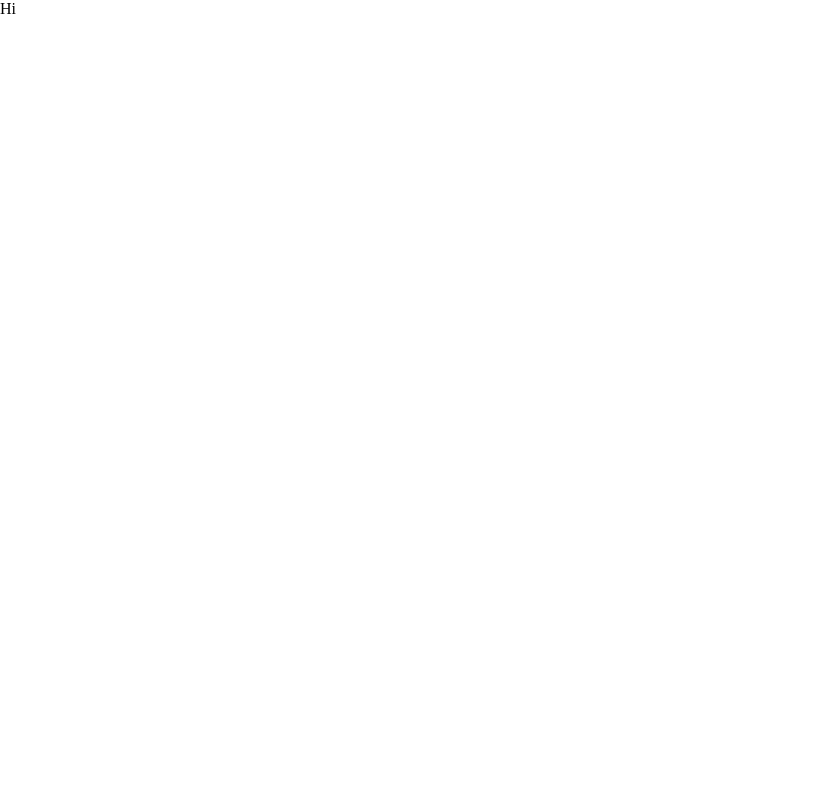
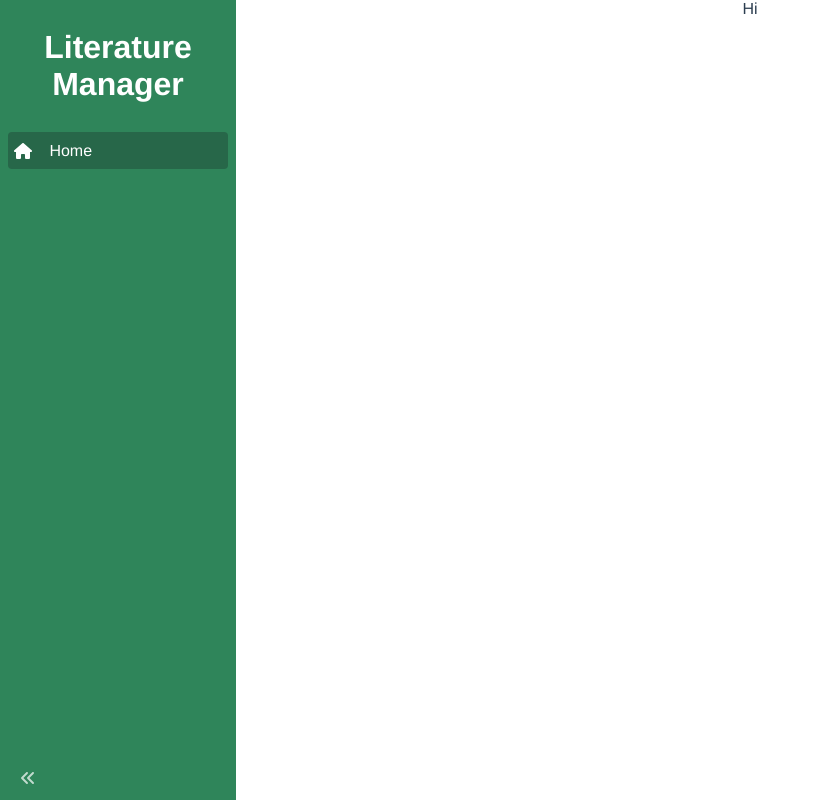
Before and after one commit to EshaanAgg/Research-Literature-Manager, a Vue app in the folder website/: page / in a window 1280 px wide. Shown: the whole page, without its empty margins (0-820 px from the left). Built offline with nearby package versions, Linux system fonts and the light colour scheme.

Commit message:
Add navbar

```diff
--- a/website/package.json
+++ b/website/package.json
@@ -8,6 +8,9 @@
     "lint": "eslint . --ext .vue,.js,.jsx,.cjs,.mjs --fix --ignore-path .gitignore"
   },
   "dependencies": {
+    "@fortawesome/fontawesome-svg-core": "^6.2.0",
+    "@fortawesome/free-solid-svg-icons": "^6.2.0",
+    "@fortawesome/vue-fontawesome": "^3.0.1",
     "vue": "^3.2.41",
     "vue-router": "^4.1.5"
   },
--- a/website/src/App.vue
+++ b/website/src/App.vue
@@ -1,9 +1,30 @@
 <script setup>
 import { RouterView } from "vue-router";
+import SidebarComponent from "@/components/sidebar/SidebarComponent.vue";
+import { sidebarWidth } from "@/components/sidebar/state";
 </script>
 
 <template>
-  <RouterView />
+  <SidebarComponent></SidebarComponent>
+  <div :style="{ 'margin-left': sidebarWidth }"><RouterView></RouterView></div>
 </template>
 
-<style></style>
+<style>
+#app {
+  font-family: Avenir, Helvetica, Arial, sans-serif;
+  -webkit-font-smoothing: antialiased;
+  -moz-osx-font-smoothing: grayscale;
+  text-align: center;
+  color: #2c3e50;
+}
+#nav {
+  padding: 30px;
+}
+#nav a {
+  font-weight: bold;
+  color: #2c3e50;
+}
+#nav a.router-link-exact-active {
+  color: #42b983;
+}
+</style>
--- /dev/null
+++ b/website/src/components/sidebar/SidebarComponent.vue
@@ -0,0 +1,65 @@
+<script setup>
+import { collapsed, toggleSidebar, sidebarWidth } from "./state";
+import SidebarLink from "./SidebarLink.vue";
+</script>
+
+<template>
+  <div class="sidebar" :style="{ width: sidebarWidth }">
+    <h1>
+      <span v-if="collapsed">
+        <div>L</div>
+        <div>M</div>
+      </span>
+      <span v-else> Literature Manager </span>
+    </h1>
+
+    <SidebarLink to="/" icon="home">Home</SidebarLink>
+
+    <span
+      class="collapse-icon"
+      @click="toggleSidebar"
+      :class="{ 'rotate-180': collapsed }"
+    >
+      <fontAwesomeIcon icon="angles-left"></fontAwesomeIcon>
+    </span>
+  </div>
+</template>
+
+<style>
+:root {
+  --sidebar-bg-color: #2f855a;
+  --sidebar-item-hover: #38a169;
+  --sidebar-item-active: #276749;
+}
+</style>
+
+<style scoped>
+.sidebar {
+  color: white;
+  background-color: var(--sidebar-bg-color);
+  float: left;
+  position: fixed;
+  z-index: 1;
+  top: 0;
+  left: 0;
+  bottom: 0;
+  padding: 0.5em;
+  transition: 0.3s ease;
+  display: flex;
+  flex-direction: column;
+}
+.sidebar h1 {
+  height: 2.5em;
+}
+.collapse-icon {
+  position: absolute;
+  bottom: 0;
+  padding: 0.75em;
+  color: rgba(255, 255, 255, 0.7);
+  transition: 0.2s linear;
+}
+.rotate-180 {
+  transform: rotate(180deg);
+  transition: 0.2s linear;
+}
+</style>
--- /dev/null
+++ b/website/src/components/sidebar/SidebarLink.vue
@@ -0,0 +1,73 @@
+<script setup>
+import { computed } from "vue";
+import { useRoute } from "vue-router";
+import { collapsed } from "./state";
+
+const props = defineProps({
+  to: { type: String, required: true },
+  icon: { type: String, required: true },
+});
+const route = useRoute();
+const isActive = computed(() => route.path === props.to);
+</script>
+
+<template>
+  <router-link :to="props.to" class="link" :class="{ active: isActive }">
+    <div class="icon">
+      <fontAwesomeIcon :icon="props.icon" class="nav-icon" />
+    </div>
+    <transition name="fade">
+      <span v-if="!collapsed">
+        <slot />
+      </span>
+    </transition>
+  </router-link>
+</template>
+
+<style scoped>
+.fade-enter-active,
+.fade-leave-active {
+  transition: opacity 0.1s;
+}
+.fade-enter,
+.fade-leave-to {
+  opacity: 0;
+}
+.link {
+  display: flex;
+  align-items: center;
+  cursor: pointer;
+  position: relative;
+  font-weight: 400;
+  user-select: none;
+  margin: 0.1em 0;
+  padding: 0.4em;
+  border-radius: 0.25em;
+  height: 1.5em;
+  color: white;
+  text-decoration: none;
+}
+.link:hover {
+  background-color: var(--sidebar-item-hover);
+}
+.link.active {
+  background-color: var(--sidebar-item-active);
+}
+.link .icon {
+  flex-shrink: 0;
+  width: 25px;
+  margin-right: 10px;
+}
+.icon {
+  display: flex;
+  flex-wrap: wrap;
+  align-content: center;
+}
+</style>
+
+<style>
+.nav-icon {
+  margin-right: 5px;
+  padding-right: 5px;
+}
+</style>
--- /dev/null
+++ b/website/src/components/sidebar/state.js
@@ -0,0 +1,10 @@
+import { ref, computed } from "vue";
+
+export const collapsed = ref(false);
+export const toggleSidebar = () => (collapsed.value = !collapsed.value);
+
+export const SIDEBAR_WIDTH = 220;
+export const SIDEBAR_WIDTH_COLLAPSED = 32;
+export const sidebarWidth = computed(
+  () => `${collapsed.value ? SIDEBAR_WIDTH_COLLAPSED : SIDEBAR_WIDTH}px`
+);
--- a/website/src/main.js
+++ b/website/src/main.js
@@ -1,11 +1,14 @@
 import { createApp } from "vue";
 import App from "./App.vue";
 import router from "./router";
+import { FontAwesomeIcon } from "@fortawesome/vue-fontawesome";
+import { library } from "@fortawesome/fontawesome-svg-core";
 
 import "./assets/main.css";
 
+// Using icons
+import { faAnglesLeft, faHome } from "@fortawesome/free-solid-svg-icons";
+library.add([faAnglesLeft, faHome]);
+
 const app = createApp(App);
-
-app.use(router);
-
-app.mount("#app");
+app.use(router).component("fontAwesomeIcon", FontAwesomeIcon).mount("#app");
```
Also changed, not shown: 1 other file (tests, documents, lock files or other folders).
